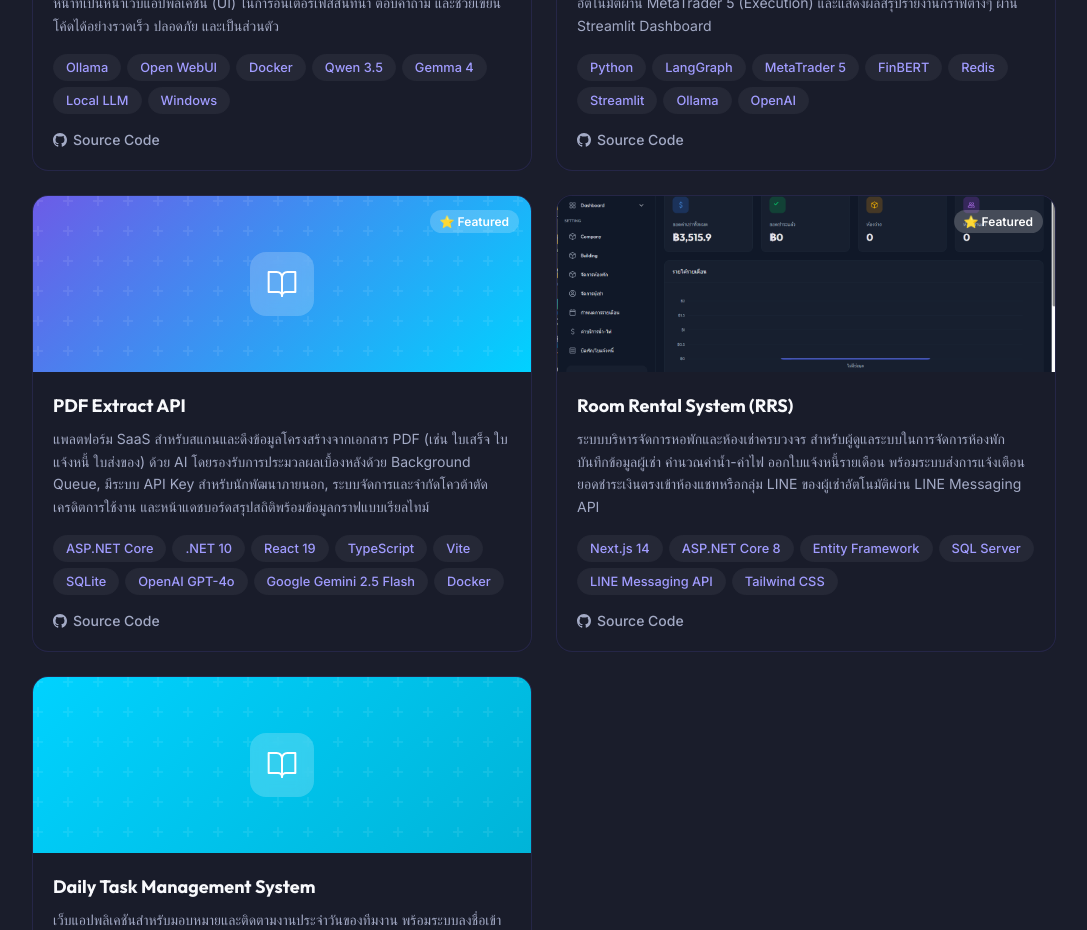
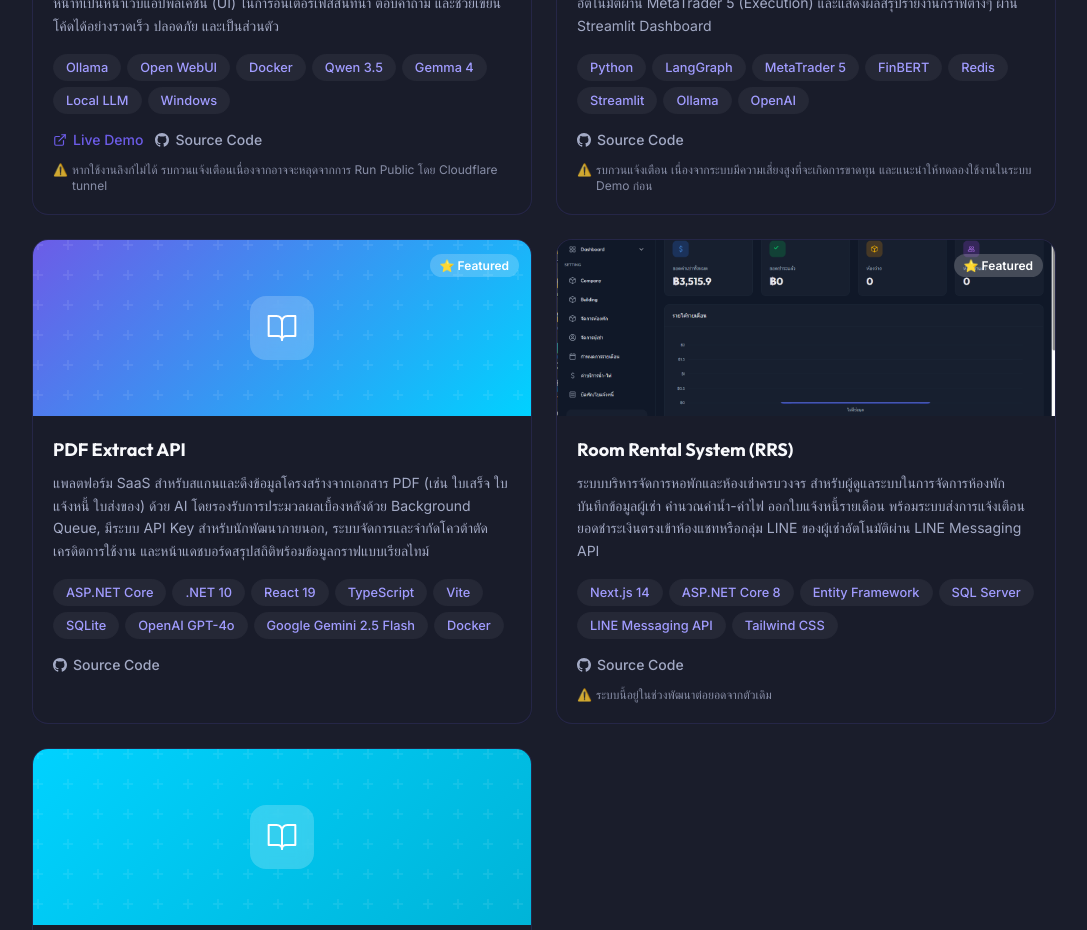
Before and after one commit to scorepionkille/scorepionkille.github.io, a Next.js app: page / in a window 1280 px wide. Shown: the part 9280-10210 px from the top of the page, without its empty margins (96-1183 px from the left). Built offline with nearby package versions, Linux system fonts and the light colour scheme.

Commit message:
feat: implement Projects component and add project data source

```diff
--- a/src/components/Projects.tsx
+++ b/src/components/Projects.tsx
@@ -172,6 +172,16 @@ export default function Projects() {
                     </a>
                   )}
                 </div>
+
+                {project.note && (
+                  <p
+                    className="text-xs mt-3 flex items-start gap-1"
+                    style={{ color: "var(--text-secondary)", opacity: 0.8 }}
+                  >
+                    <span style={{ color: "#e1b12c" }}>⚠️</span>
+                    <span>{project.note}</span>
+                  </p>
+                )}
               </div>
             </div>
           ))}
--- a/src/data/data.ts
+++ b/src/data/data.ts
@@ -73,6 +73,7 @@ export interface Project {
   liveUrl?: string;
   githubUrl?: string;
   featured?: boolean;
+  note?: string;
 }
 
 // --- Mock Data ---
@@ -353,8 +354,10 @@ export const projects: Project[] = [
       "การจัดสภาพแวดล้อมและติดตั้งระบบปัญญาประดิษฐ์ใช้งานเองภายในเครื่องแบบ Local (Local LLM) ด้วย Ollama โดยมีการทดสอบรันและเรียกใช้งานโมเดลยอดนิยม เช่น Qwen3.5:latest, Qwen3.5:4b และ Gemma4:12b โดยมี Open WebUI ทำหน้าที่เป็นหน้าเว็บแอปพลิเคชัน (UI) ในการอินเตอร์เฟสสนทนา ตอบคำถาม และช่วยเขียนโค้ดได้อย่างรวดเร็ว ปลอดภัย และเป็นส่วนตัว",
     image: "AI_Local.png",
     techStack: ["Ollama", "Open WebUI", "Docker", "Qwen 3.5", "Gemma 4", "Local LLM", "Windows"],
+    liveUrl: "https://zus-hindu-reached-located.trycloudflare.com/",
     githubUrl: "https://github.com/adisornwongtip/AI_Local",
     featured: true,
+    note: "หากใช้งานลิงก์ไม่ได้ รบกวนแจ้งเตือนเนื่องจากอาจจะหลุดจากการ Run Public โดย Cloudflare tunnel",
   },
   {
     id: 2,
@@ -365,6 +368,7 @@ export const projects: Project[] = [
     techStack: ["Python", "LangGraph", "MetaTrader 5", "FinBERT", "Redis", "Streamlit", "Ollama", "OpenAI"],
     githubUrl: "https://github.com/adisornwongtip/AutoTradingEA",
     featured: true,
+    note: "รบกวนแจ้งเตือน เนื่องจากระบบมีความเสี่ยงสูงที่จะเกิดการขาดทุน และแนะนำให้ทดลองใช้งานในระบบ Demo ก่อน",
   },
   {
     id: 3,
@@ -384,6 +388,7 @@ export const projects: Project[] = [
     techStack: ["Next.js 14", "ASP.NET Core 8", "Entity Framework", "SQL Server", "LINE Messaging API", "Tailwind CSS"],
     githubUrl: "https://github.com/adisornwongtip/roomrentalsystem",
     featured: true,
+    note: "ระบบนี้อยู่ในช่วงพัฒนาต่อยอดจากตัวเดิม",
   },
   {
     id: 5,
```
